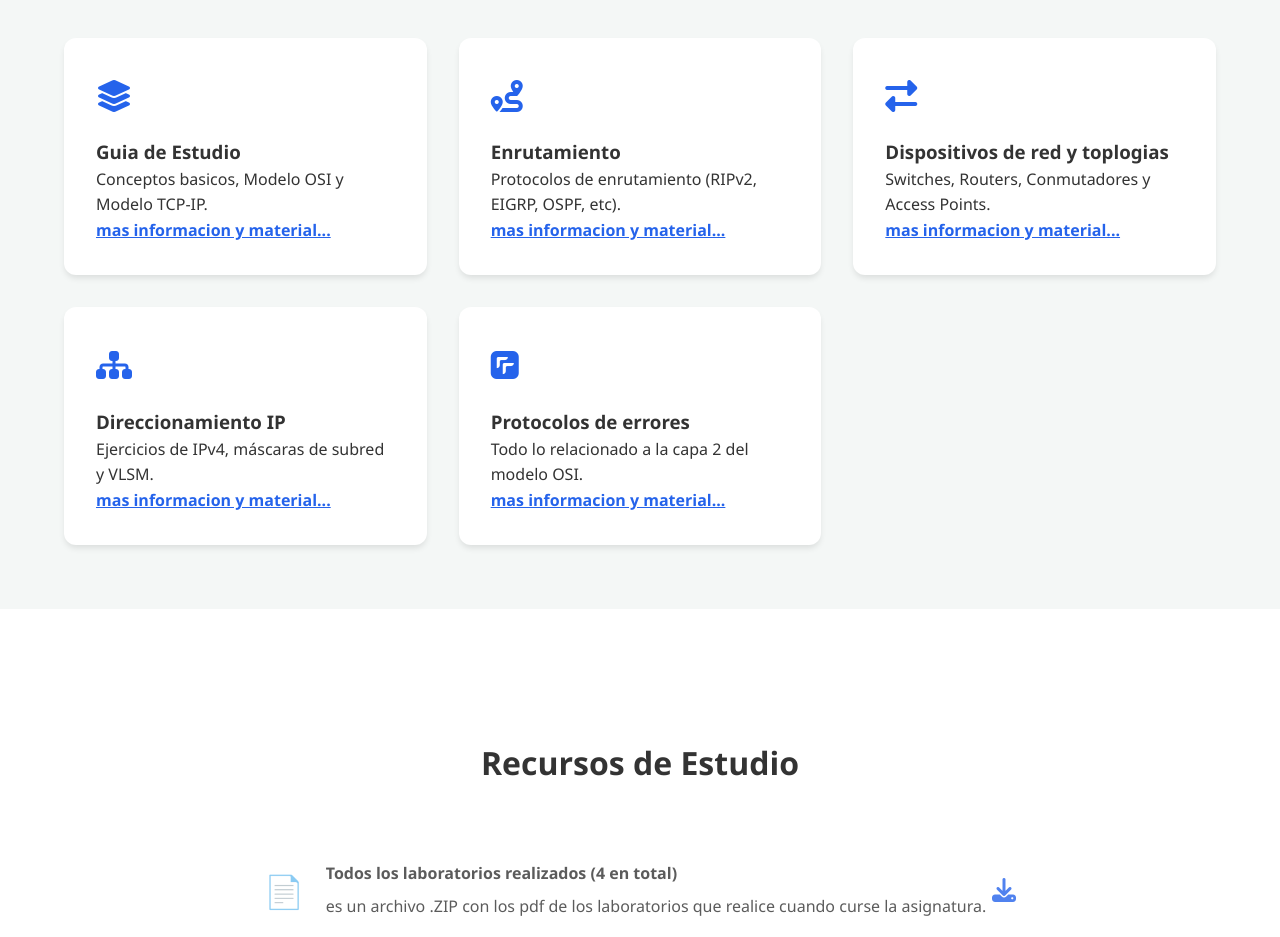
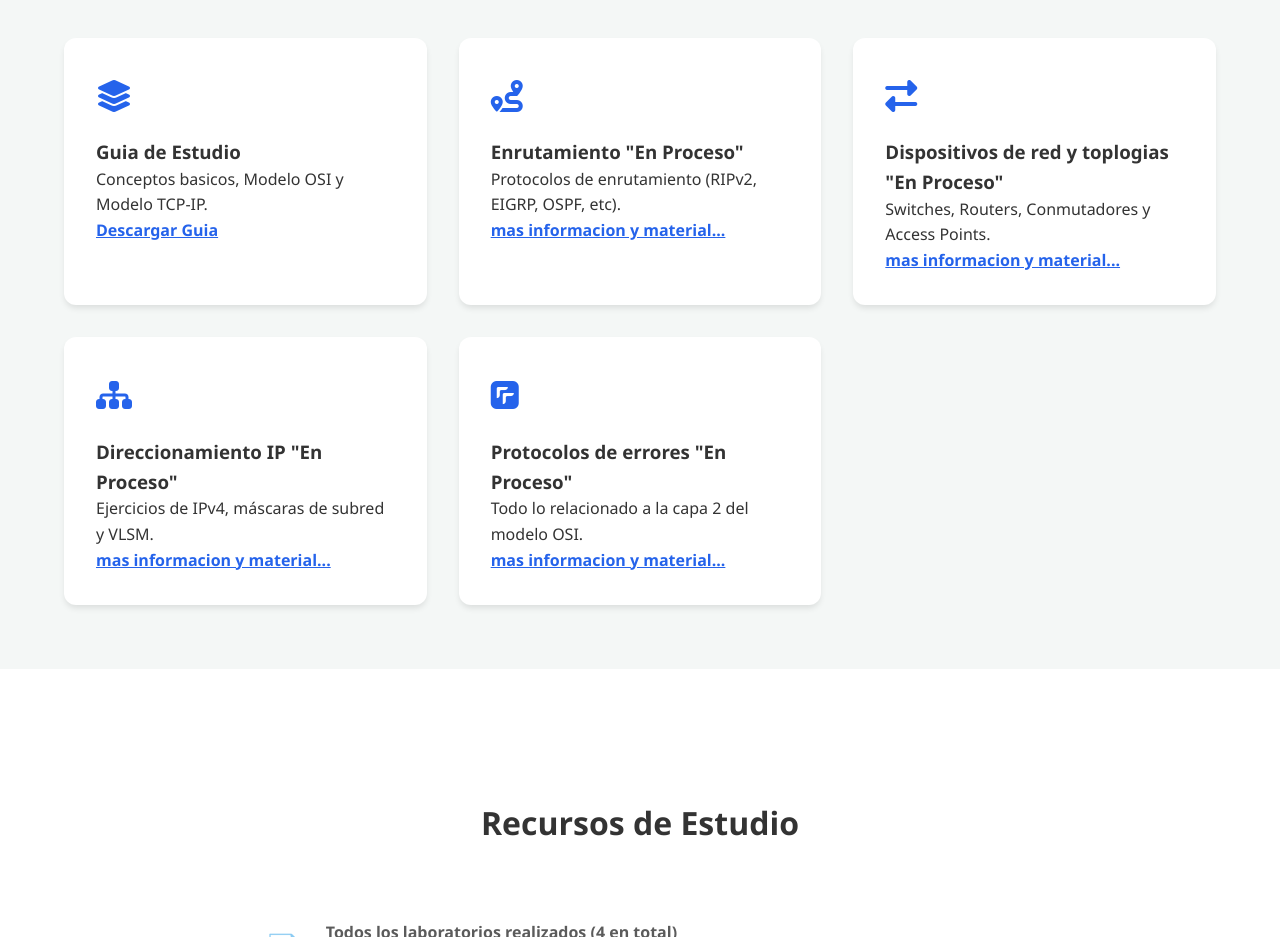
Before and after one commit to Sebas910/Pagina-para-Ayudantia, a plain HTML site: page index.html in a window 1280 px wide. Shown: the part 1380-2317 px from the top of the page. Drawn offline with Linux system fonts and the light colour scheme.

Commit message:
cambios sutiles

```diff
--- a/index.html
+++ b/index.html
@@ -62,30 +62,30 @@
                 <div class="icon-box"><i class="fas fa-layer-group"></i></div>
                 <h3>Guia de Estudio</h3>
                 <p> Conceptos basicos, Modelo OSI y Modelo TCP-IP.</p>
-                <p><a href="Recursos/Guia Para Estudio Redes de Datos.pdf">mas informacion y material...</a> </p>
+                <p><a href="Recursos/Guia Para Estudio Redes de Datos.pdf">Descargar Guia</a> </p>
             </div>
             <div class="card">
                 <div class="icon-box"><i class="fa-solid fa-route"></i></div>
-                <h3>Enrutamiento</h3>
+                <h3>Enrutamiento "En Proceso"</h3>
                 <p>Protocolos de enrutamiento (RIPv2, EIGRP, OSPF, etc).</p>
                 <p><a href="https://www.cisco.com">mas informacion y material...</a> </p>
             </div>
             <div class="card">
                 <div class="icon-box"><i class="fas fa-exchange-alt"></i></div>
-                <h3>Dispositivos de red y toplogias </h3>
+                <h3>Dispositivos de red y toplogias "En Proceso"</h3>
                 <p>Switches, Routers, Conmutadores y Access Points.</p>
                 <p><a href="https://www.cisco.com">mas informacion y material...</a> </p>
             </div>
             <div class="card">
                 <div class="icon-box"><i class="fas fa-sitemap"></i></div>
-                <h3>Direccionamiento IP</h3>
+                <h3>Direccionamiento IP "En Proceso"</h3>
                 <p>Ejercicios de IPv4, máscaras de subred y VLSM.</p>
                 <p><a href="https://www.netacad.com">mas informacion y material...</a> </p>
 
             </div>
             <div class="card">
                 <div class="icon-box"><i class="fa-brands fa-red-river"></i></div>
-                <h3>Protocolos de errores</h3>
+                <h3>Protocolos de errores "En Proceso"</h3>
                 <p>Todo lo relacionado a la capa 2 del modelo OSI.</p>
                 <p><a href="https://ccnadesdecero.es/">mas informacion y material...</a> </p>
 
```
